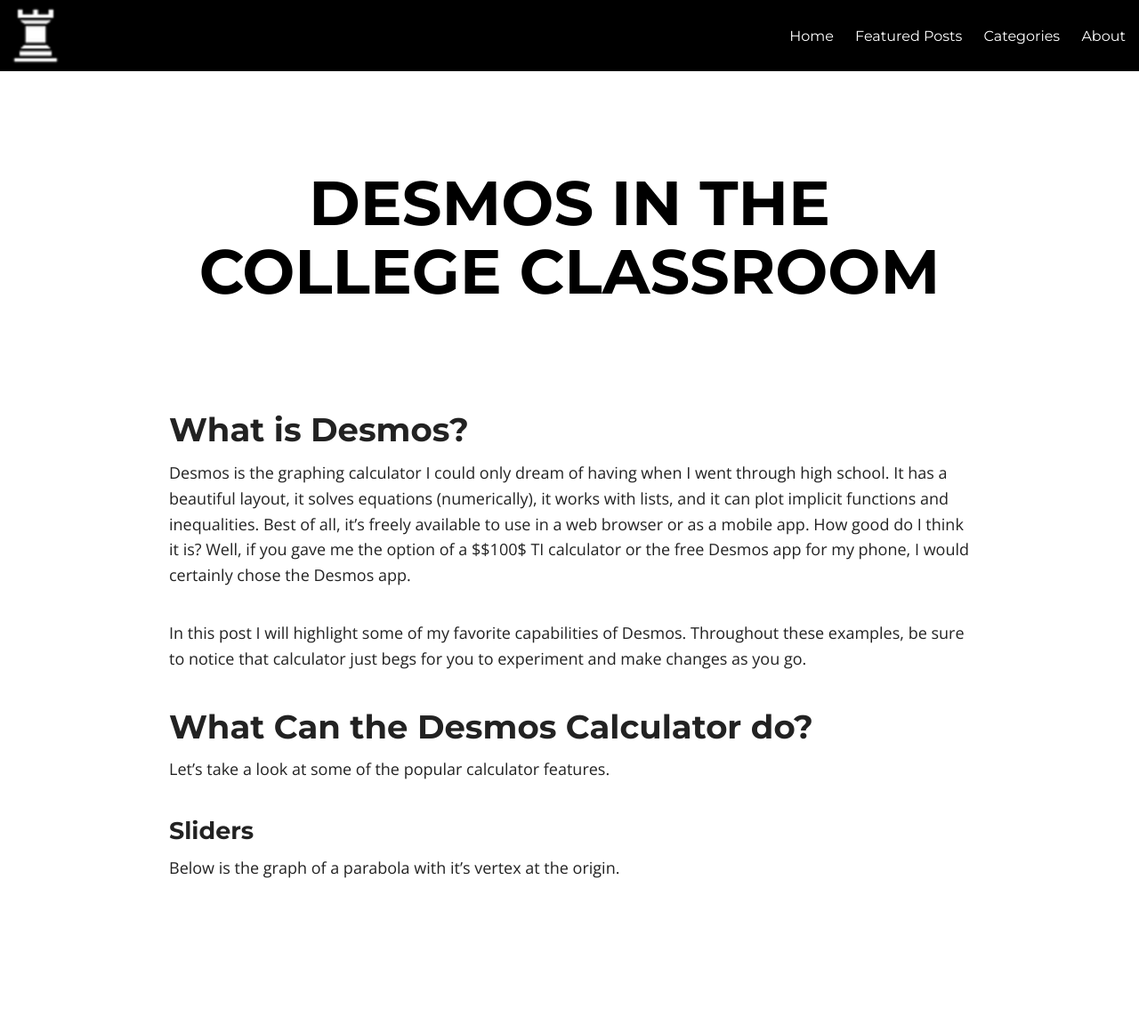
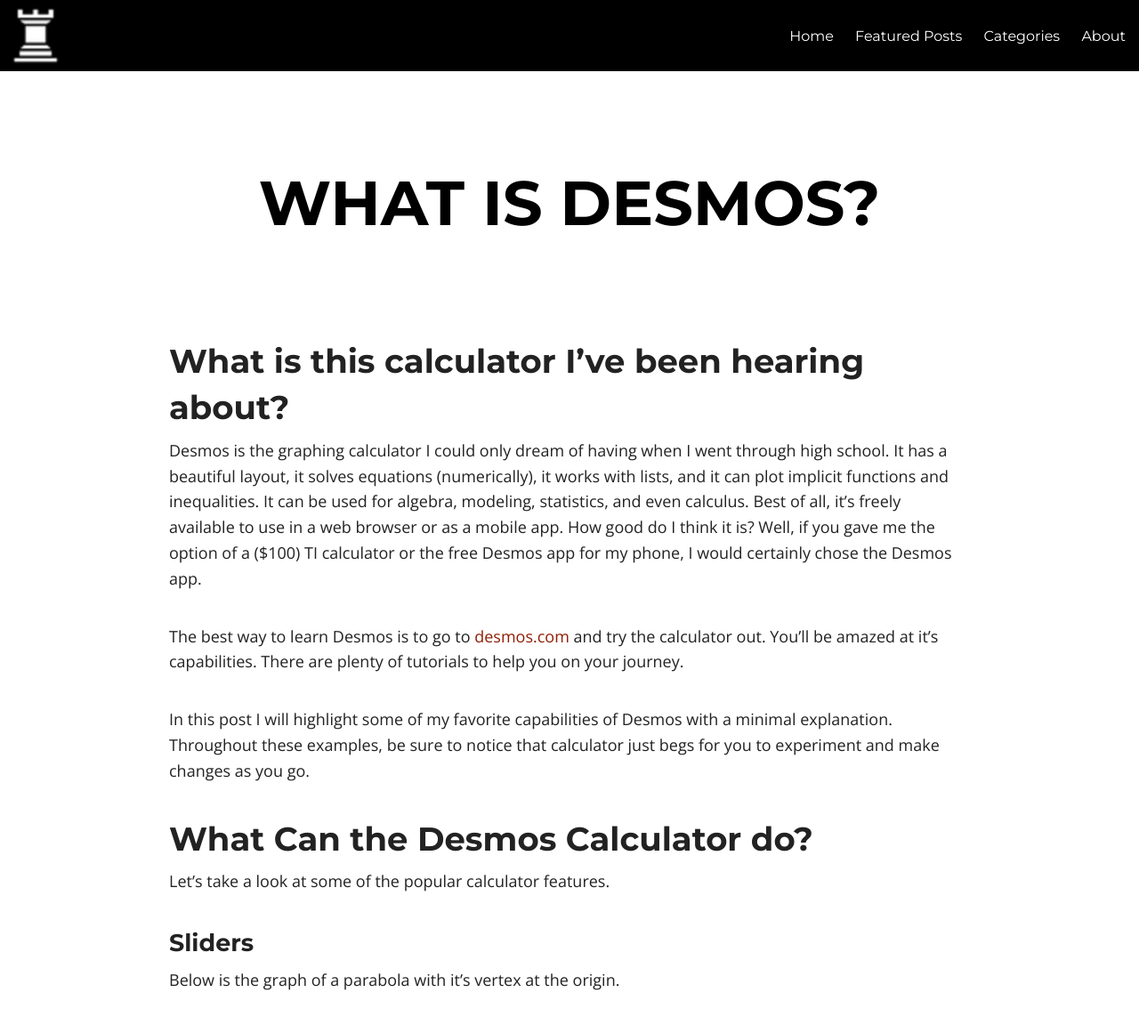
Before and after one commit to sergeballif/sergeballif.github.io, a Jekyll site: the page built from play.md, in a window 1280 px wide and 1400 px high. Shown: the top 1152 px of the window at 89% size. Built offline with Jekyll 4.4.1, drawn with Linux system fonts in a browser that asks for light colours; nearby versions of some CDN libraries; formulas are drawn with MathJax 3; some of the changed text lies outside the part shown.

Commit message:
Update play.md

```diff
--- a/play.md
+++ b/play.md
@@ -10,15 +10,17 @@
 mathjax: true
 featured: false
 comments: true
-title: Desmos in the College Classroom
+title: What is Desmos?
 desmos: true
 ---
 
-## What is Desmos?
+## What is this calculator I've been hearing about?
 
-Desmos is the graphing calculator I could only dream of having when I went through high school. It has a beautiful layout, it solves equations (numerically), it works with lists, and it can plot implicit functions and inequalities. Best of all, it's freely available to use in a web browser or as a mobile app. How good do I think it is? Well, if you gave me the option of a $\$100$ TI calculator or the free Desmos app for my phone, I would certainly chose the Desmos app.
+Desmos is the graphing calculator I could only dream of having when I went through high school. It has a beautiful layout, it solves equations (numerically), it works with lists, and it can plot implicit functions and inequalities. It can be used for algebra, modeling, statistics, and even calculus. Best of all, it's freely available to use in a web browser or as a mobile app. How good do I think it is? Well, if you gave me the option of a \(\$100\) TI calculator or the free Desmos app for my phone, I would certainly chose the Desmos app.
 
-In this post I will highlight some of my favorite capabilities of Desmos. Throughout these examples, be sure to notice that calculator just begs for you to experiment and make changes as you go.
+The best way to learn Desmos is to go to [desmos.com](desmos.com) and try the calculator out. You'll be amazed at it's capabilities. There are plenty of tutorials to help you on your journey.
+
+In this post I will highlight some of my favorite capabilities of Desmos with a minimal explanation. Throughout these examples, be sure to notice that calculator just begs for you to experiment and make changes as you go.
 
 ## What Can the Desmos Calculator do?
 
@@ -292,14 +294,15 @@
     calculator.updateSettings({
       projectorMode: true
     });
-  calculator.udpateSettings({projectorMode: true});
   </script>
 
 The area of each rectangle is base $\times$ height or $x\cdot f(x)$, so we defined the area function $A(x)=x\cdot f(x)$. Drag the black point back and forth along the curve. You can view the actual area by looking at the expression in cell 2. To get the maximum area we can just look at the plot of $A(x)$. click the circle to the left of $A(x)$ to un-hide the graph. Click on the graph of $A(x)$ and you will see some gray dots appear at points of interest (such as intercepts, points of intersection, or maximum values). Click the point on the top to see the maximum possible area of a rectangle under the curve.
 
 Note that the font and line width are larger in this example. That's because the calculator is set to projector mode (using the wrench icon in the upper right corner).
 
+## Just the Tip of the Iceberg
 
+I hope these examples have given you some small appreciation of the features that make Desmos so much fun to use and so effective as a teaching tool. This post could go on for a considerable length describing the cool features of Desmos, but I will stop here and encourage you to go try it out for yourself. Once you have tried out the calculator you'll be ready to learn about [teacher.desmos.com](teacher.desmos.com) and the huge repository of activities that have been created and curated.
 
 
 
```
